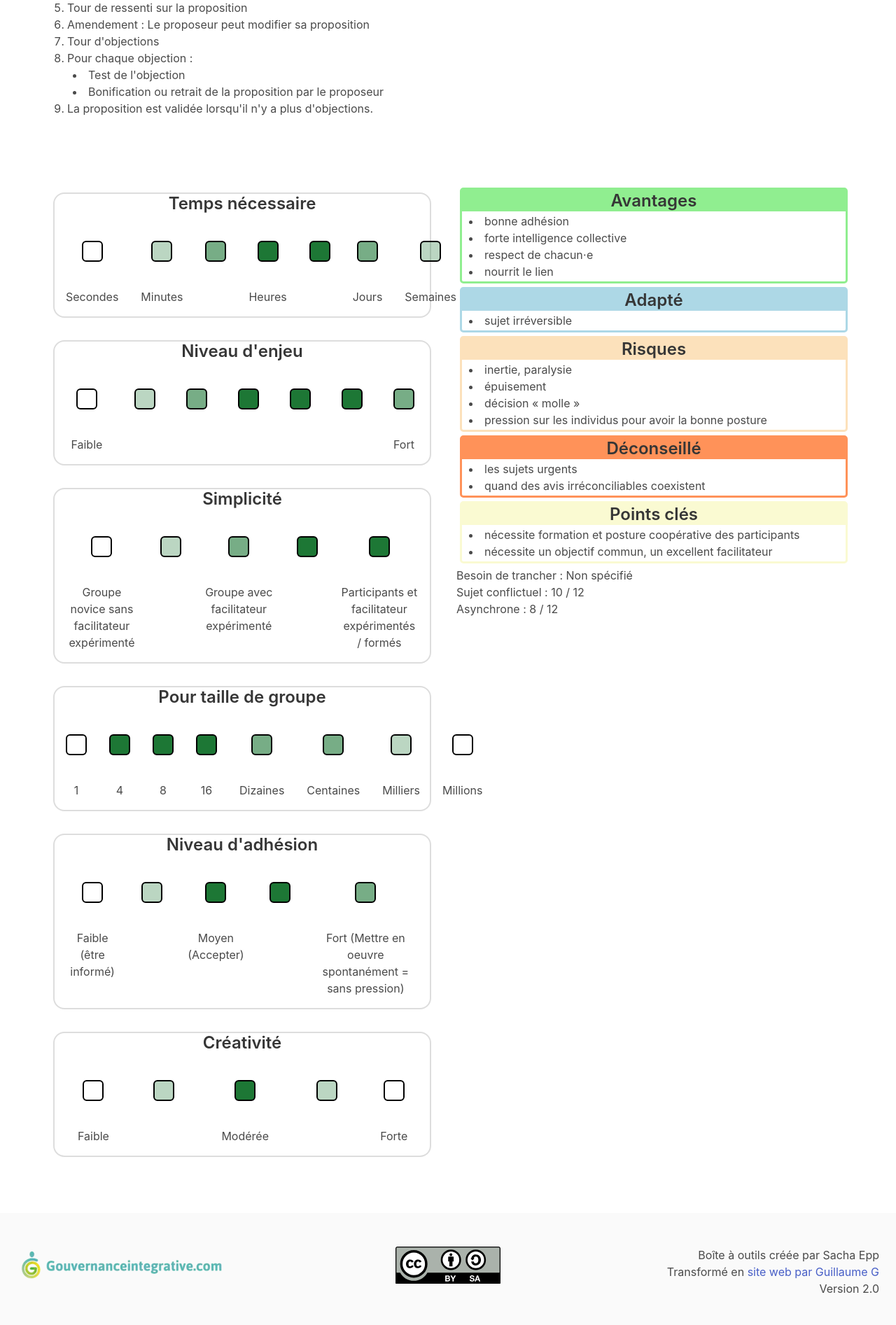
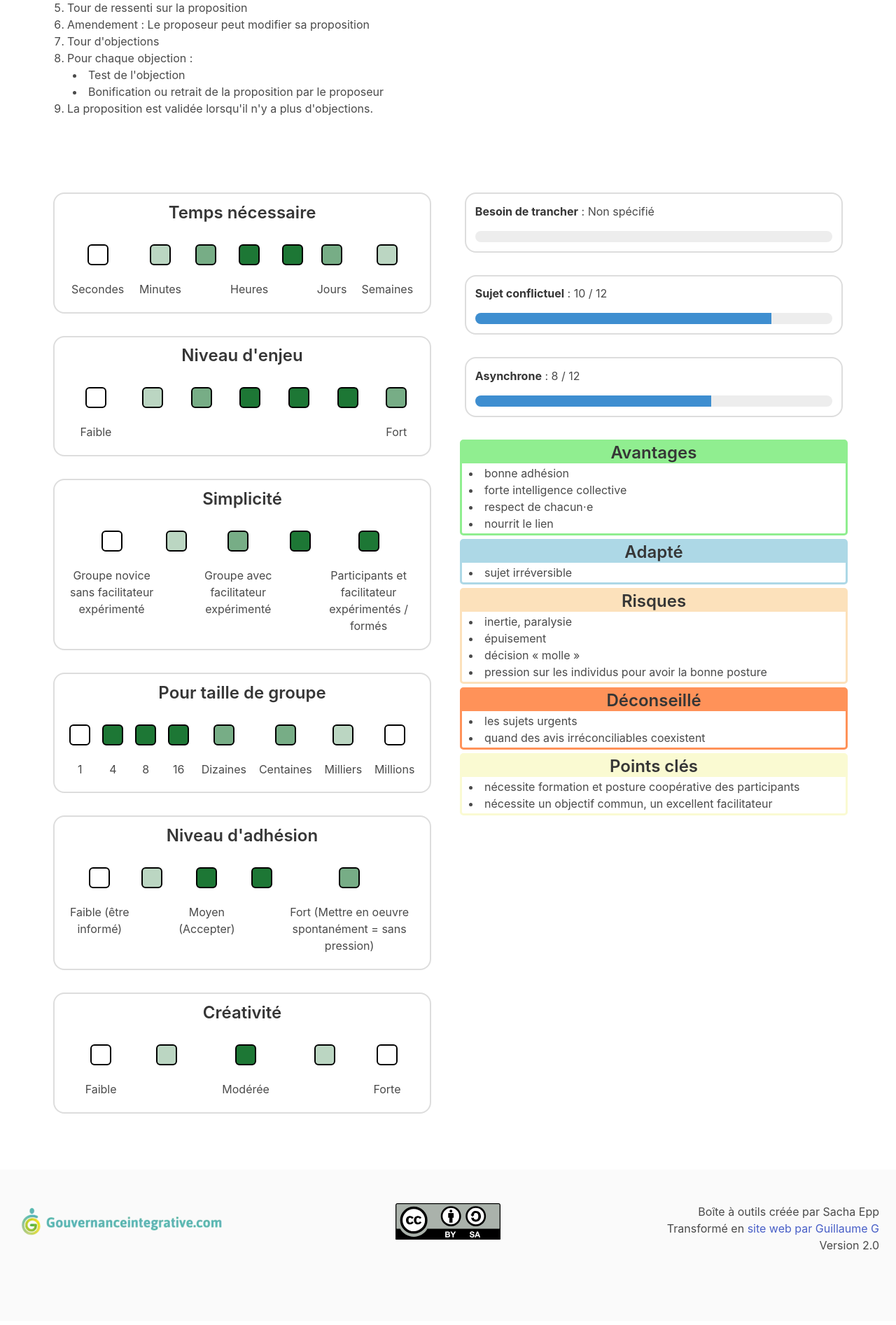
Before and after one commit to yaap7/outils-GI, a Flask app: page /processus/consentement in a window 1280 px wide. Shown: the part 384-2277 px from the top of the page at 70% size. After the commit the page ends 2169 px from the top, so only its background shows below. Run offline with Flask 3, Linux system fonts and the light colour scheme; data comes from the database, SQL or seed files in the repository.

Commit message:
petit ajustement du design de la description d'un processus

```diff
--- a/app.py
+++ b/app.py
@@ -172,6 +172,19 @@ def note_critere(note):
         return "Non spécifié"
     else:
         return f"{note} / 12"
+
+
+@app.template_filter()
+def pourcent_critere(note):
+    """Renvoie la note ramenée sur 100.
+    Si le critère n'est pas renseigné, il est à `-1`, sinon, il est un nombre entre 0 et 12 inclus.
+    Par exemple, si le critère est à 7, le résultat sera `7 * 100 / 12 = 58`"""
+    if (not isinstance(note, int)) or note > 12 or note < -1:
+        return "Erreur : note incorrecte"
+    if note == -1:
+        return "Non spécifié"
+    else:
+        return int(note * 100 / 12)
 
 
 def get_db_connection():
--- a/templates/layout.html
+++ b/templates/layout.html
@@ -28,23 +28,33 @@
         list-style: inside;
         padding-left: 0.5rem;
       }
+      /* début processus.html */
       .border-shadow-light {
         margin: 0.75rem;
         margin-bottom: 2rem;
         border: 0.15rem solid #dddddd;
         border-radius: 1rem;
       }
+      div.critere {
+        padding: 0.8rem;
+      }
       table.critere {
         width: 100%;
       }
       table.critere tbody tr td {
-        padding: 1rem;
+        padding: 0.5rem;
       }
       .table.table-radio {
         margin-bottom: 0px;
       }
       .table.table-radio td {
         padding: 0;
+      }
+      div.critere_optionnel {
+        padding: 0.8rem;
+      }
+      div.critere_optionnel progress.progress {
+        margin-top: 1rem;
       }
       .caracteristique {
         border: 3px lightblue solid;
@@ -58,6 +68,7 @@
       .caracteristique-contenu {
         padding: 2px;
       }
+      /* fin processus.html */
       table.legende {
         font-size: 0.8rem;
       }
--- a/templates/processus.html
+++ b/templates/processus.html
@@ -54,6 +54,23 @@
         {% endfor %}
       </div>
       <div class="column" id="caracteristiques">
+
+        {% for critere_optionnel in conf["criteres_optionnels"] %}
+          {% if processus[critere_optionnel["id"]] %}
+            <div class="critere_optionnel border-shadow-light">
+              <p>
+                <strong>{{ critere_optionnel["nom"] }}</strong> :
+                {{ processus[critere_optionnel["id"]]|note_critere }}
+              </p>
+              {% if processus[critere_optionnel['id']] > 0 and processus[critere_optionnel['id']] <= 12 %}
+                <progress class="progress is-info" value="{{ processus[critere_optionnel['id']]|pourcent_critere }}" max="100">{{ processus[critere_optionnel["id"]]|pourcent_critere }}%</progress>
+              {% else %}
+                <progress class="progress is-info" value="0" max="100">0%</progress>
+              {% endif %}
+            </div>
+          {% endif %}
+        {% endfor %}
+
         {% for caracteristique in conf["caracteristiques"] %}
           {% if processus[caracteristique["id"]] %}
             <div class="caracteristique" style="border-color: {{ caracteristique["couleur"] }};">
@@ -68,16 +85,7 @@
             </div>
           {% endif %}
         {% endfor %}
-        {% for critere_optionnel in conf["criteres_optionnels"] %}
-          {% if processus[critere_optionnel["id"]] %}
-            <div class="critere_optionnel">
-              <p>
-                {{ critere_optionnel["nom"] }} :
-                {{ processus[critere_optionnel["id"]]|note_critere }}
-              </p>
-            </div>
-          {% endif %}
-        {% endfor %}
+
       </div>
     </div>
   </div>
```
